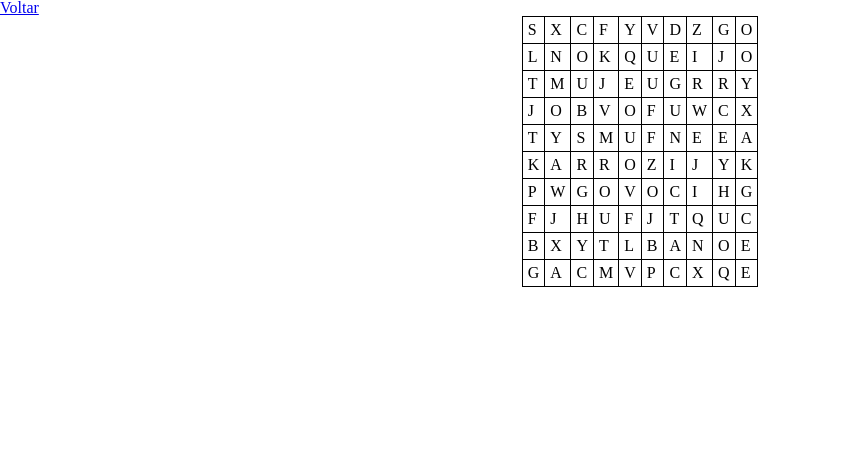
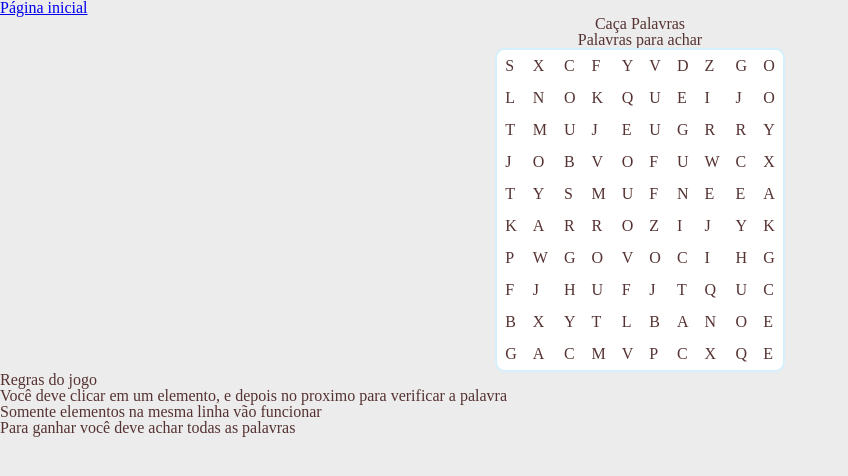
Before and after one commit to Kenzie-Academy-Brasil-Developers/m1-entrega-s4-entrega-construa-um-jogo-de-azar-guilherme-milek, a plain HTML site: page jogo1/index.html in a window 1280 px wide. Shown: the whole page, without its empty margins (0-848 px from the left). Drawn offline with Linux system fonts and the light colour scheme.

Commit message:
Css so o basico

```diff
--- a/jogo1/assets/css/style.css
+++ b/jogo1/assets/css/style.css
@@ -1,9 +1,44 @@
+body{
+    /* background-image: url('../img/tumblr_1e279795b8b09b8929f3a2f0ee81a199_b5557fc8_1280.gif');
+    background-position: top;
+    background-repeat: no-repeat;
+    background-size: auto 120vh;
+    object-fit: cover; */
+    background-color: #ECECEC;
+
+    color: #563232;
+}
+
+.container{
+    height: 100vh;
+
+}
+
+main{
+    display: flex;
+    justify-content: center;
+    flex-direction: column;
+}
+
+h1{
+    text-align: center;
+}
+
+.palavras-para-achar__titutlo{
+    text-align: center;
+}
+
+.container-tabela{
+    border: 2px solid #d4f0fc;
+    border-radius: 10px;
+    margin: 0 auto;
+    background-color: #fff;
+}
 .tabela{
-    margin: 0 auto;
+
 }
 td{
-    padding: 5px;
-    border: 1px solid #000;
+    padding: 8px;
 }
 td:hover{
     background-color: #ccc;
--- a/jogo1/index.html
+++ b/jogo1/index.html
@@ -11,17 +11,38 @@
 </head>
 
 <body>
+    <div class="container">
         <header>
-        <a href="../index.html">Voltar</a>
+            <a href="../index.html">Página inicial</a>
         </header>
 
         <main>
+            <section>
+                <h1>Caça Palavras</h1>
+            </section>
+
+            <section class="palavras-para-achar">
+                <h2 class="palavras-para-achar__titutlo">Palavras para achar</h2>
+
+            </section>
+            <div class="container-tabela">
                 <table class="tabela">
 
                 </table>
+            </div>
+
+            <section class="regras">
+                <h2 class="regras__titulo">Regras do jogo</h2>
+                <ul class="regras__lista">
+                    <li class="lista__item">Você deve clicar em um elemento, e depois no proximo para verificar a palavra</li>
+                    <li class="lista__item">Somente elementos na mesma linha vão funcionar</li>
+                    <li class="lista__item">Para ganhar você deve achar todas as palavras</li>
+                </ul>
+            </section>
         </main>
 
         <footer></footer>
+    </div>
 
     <script src="assets/js/script.js"></script>
 </body>
```
Also changed, not shown: jogo1/assets/img/tumblr_1e279795b8b09b8929f3a2f0ee81a199_b5557fc8_1280.gif (added). Lines whose indentation alone changed are shown as unchanged.
